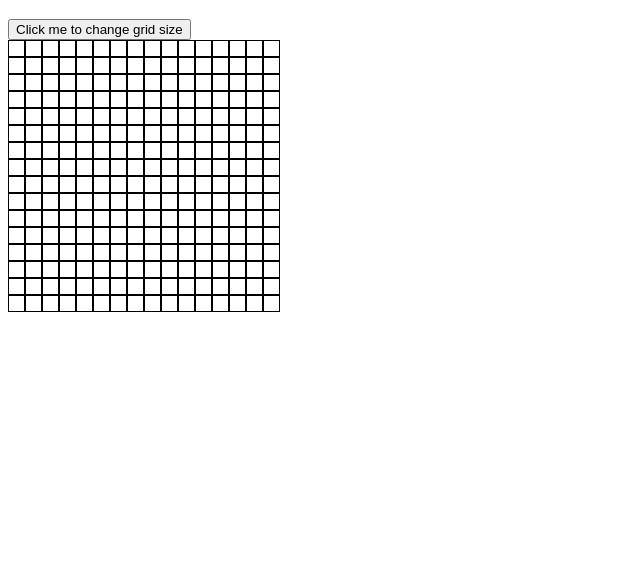
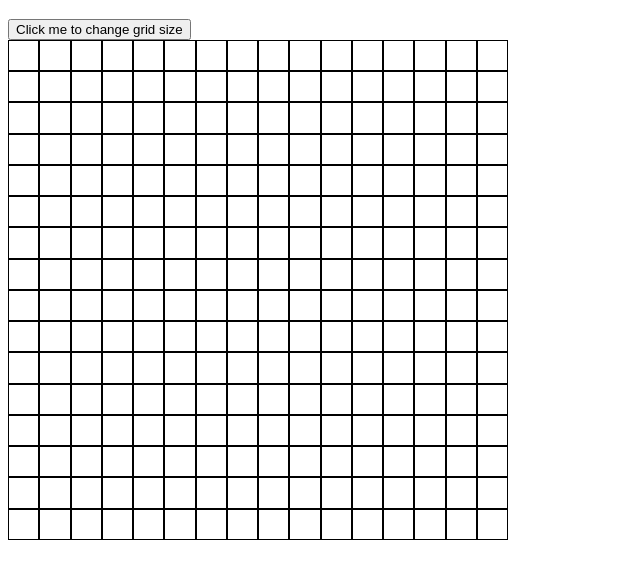
Before and after one commit to mtacoustics/etch-a-sketch, a plain HTML site: page index.html in a window 1280 px wide. Shown: the part 61-640 px from the top of the page, without its empty margins (0-640 px from the left). Drawn offline with Linux system fonts and the light colour scheme.

Commit message:
applied flex to grid to make it fill container no matter grid size

```diff
--- a/styles.css
+++ b/styles.css
@@ -1,17 +1,19 @@
 #gridContainer {
     display: flex;
+    flex: 1;
     width: 500px;
     height:500px
 }
 
 .rows {
-    /* height: 15px;
-    width: 15px;
-    border: solid black 1px; */
+    display: flex;
+    flex-direction: column;
+    height: 100%;
+    width: 100%;
+
 }
 
 .cells {
-    height: 15px;
-    width: 15px;
+    height: 100%;
     border: solid black 1px;
 }
```
